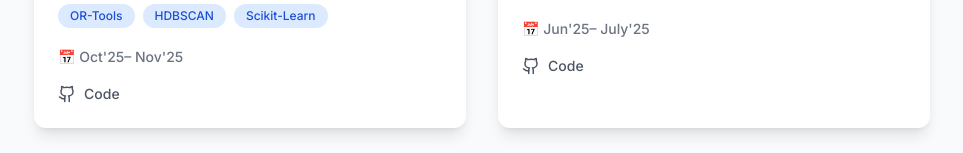
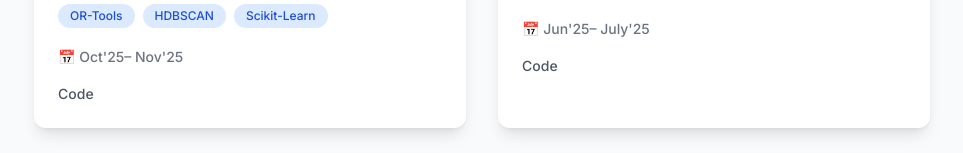
Before and after one commit to AnshRaturi/Portfolio, a React (Vite) app: page / in a window 1280 px wide. Shown: the part 2290-2443 px from the top of the page, without its empty margins (158-1121 px from the left). Built offline with nearby package versions, Linux system fonts and the light colour scheme.

Commit message:
Remove GitHub icon from Code button in project cards

```diff
--- a/src/components/Projects.tsx
+++ b/src/components/Projects.tsx
@@ -1,5 +1,4 @@
 import { motion } from 'framer-motion';
-import { Github } from 'lucide-react';
 
 const Projects = () => {
   const projects = [
@@ -101,7 +100,6 @@ const Projects = () => {
                     whileTap={{ scale: 0.95 }}
                     className="flex items-center gap-2 text-gray-600 hover:text-primary-600 transition-colors duration-200"
                   >
-                    <Github size={18} />
                     <span className="text-sm font-medium">Code</span>
                   </motion.a>
                 </div>
```
